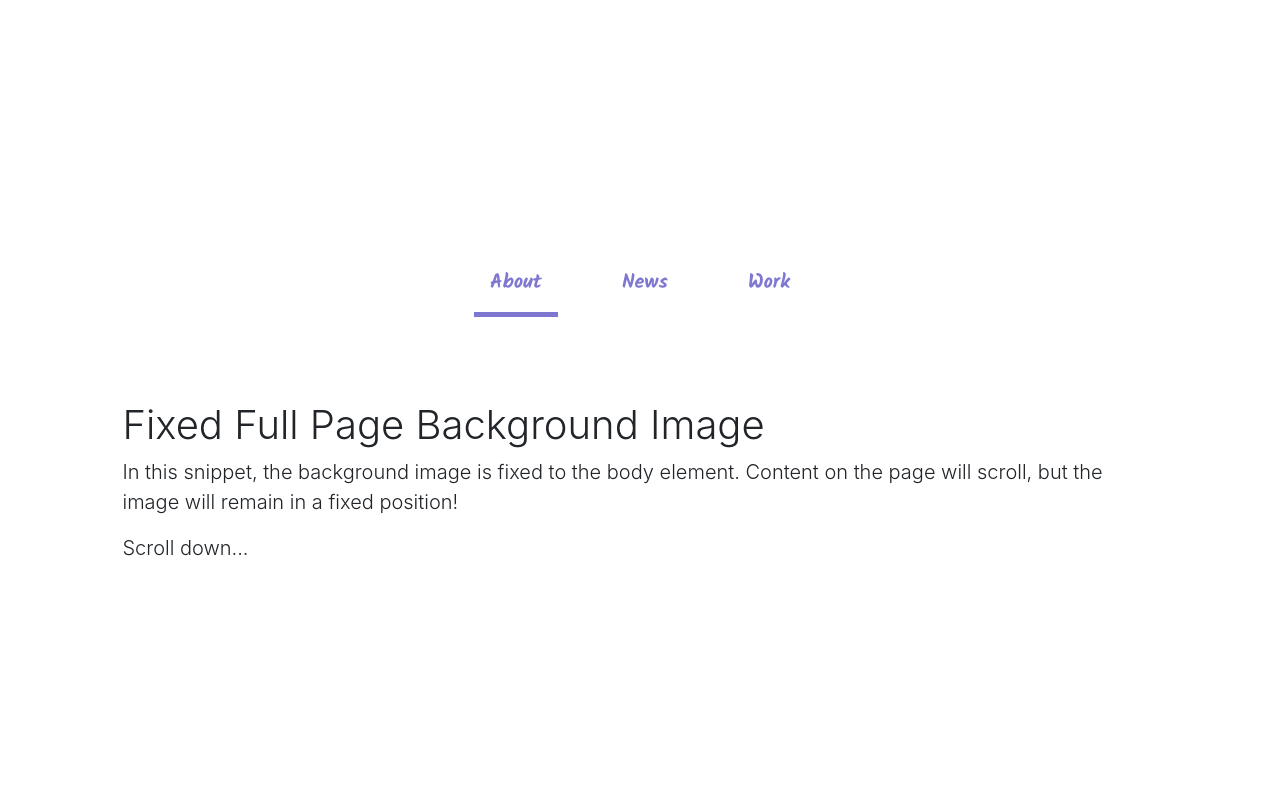
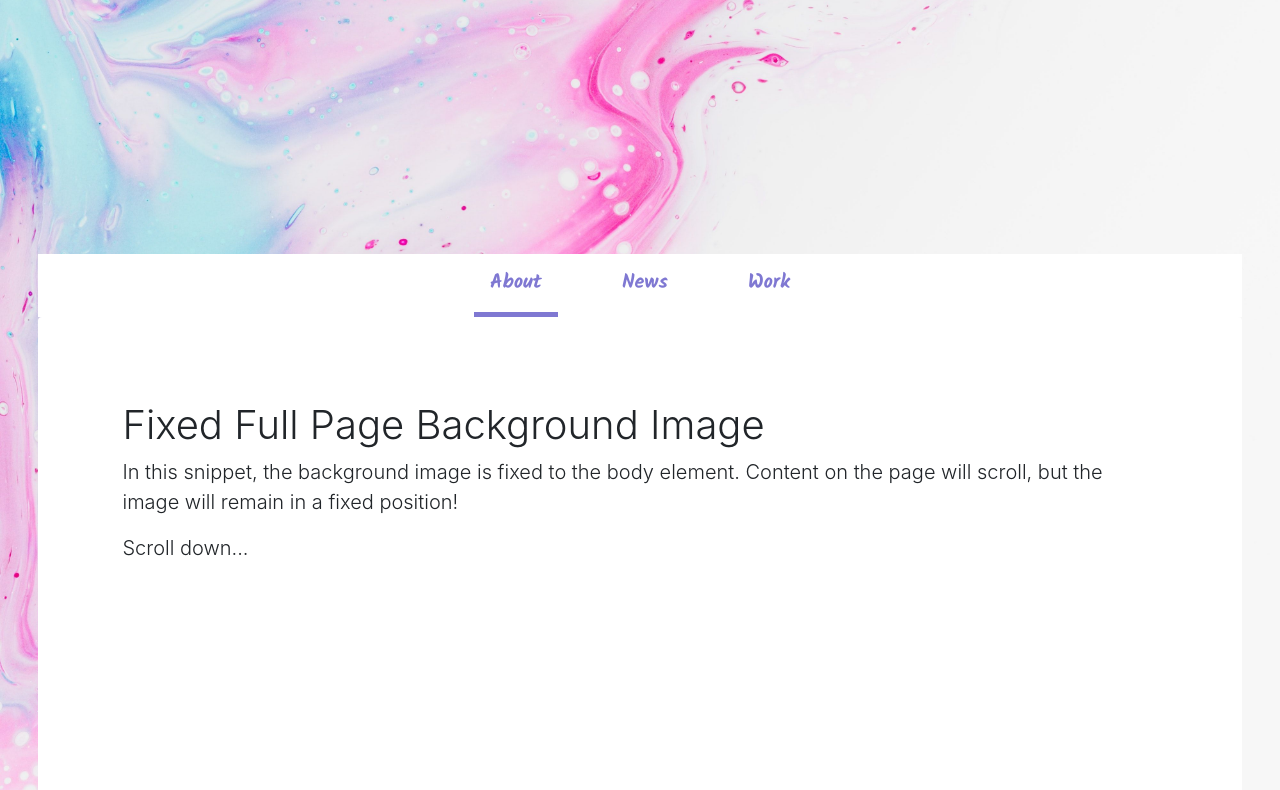
Before and after one commit to ys-carrot/portfolio, a plain HTML site: page index.html in a window 1280 px wide. Shown: the part 398-1188 px from the top of the page. Drawn offline with nearby package versions, Linux system fonts and the light colour scheme; the site is published under a folder, as on GitHub Pages, so addresses that start at the root find nothing.

Commit message:
update index.html

```diff
--- a/css/style.css
+++ b/css/style.css
@@ -2,7 +2,13 @@ html,
 body {
   height: 100%;
 }
-
+body {
+  background: url('/images/background.jpg') no-repeat center fixed;
+  -webkit-background-size: cover;
+  -moz-background-size: cover;
+  background-size: cover;
+  -o-background-size: cover;
+}
 .contents {
     width: 100%;
     padding: 3%;
--- a/index.html
+++ b/index.html
@@ -16,19 +16,11 @@
     <script src="js/script.js"></script>
     <script type="text/javascript" src="js/wow.min.js"></script>
 </head>
-<style>
-    body {
-      background: url('/images/background.jpg') no-repeat center fixed;
-      -webkit-background-size: cover;
-      -moz-background-size: cover;
-      background-size: cover;
-      -o-background-size: cover;
-    }
-</style>
+
 <script>
 	new WOW().init();
 </script>
-<body>
+<body style="background-image: url('images/background.jpg');">
     <div class="contents">
         <div class="header wow bounceInUp">
             <h1>Hello, Im..</h1>
```
Also changed, not shown: images/doseEase_favicon.png (added).
